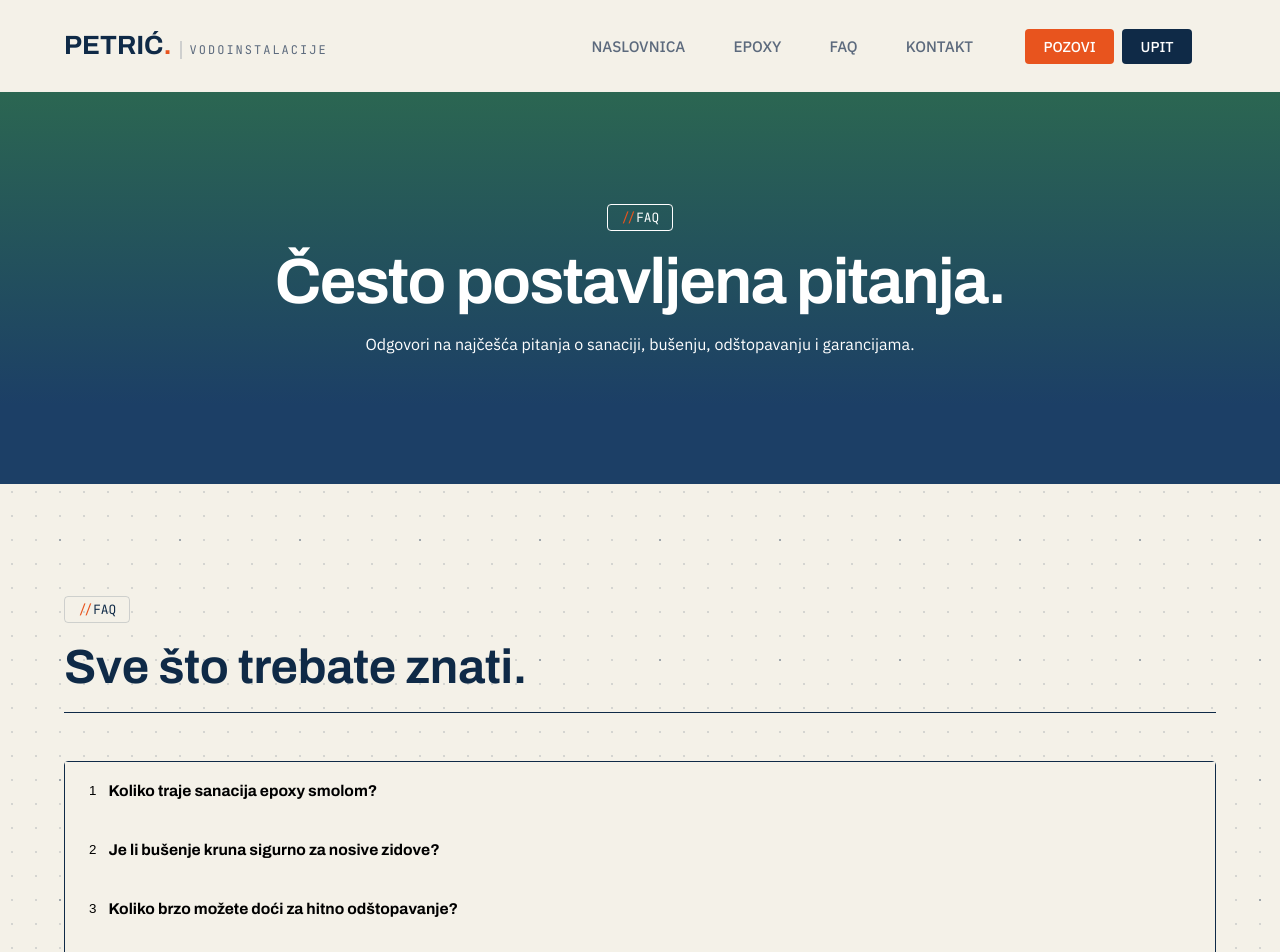
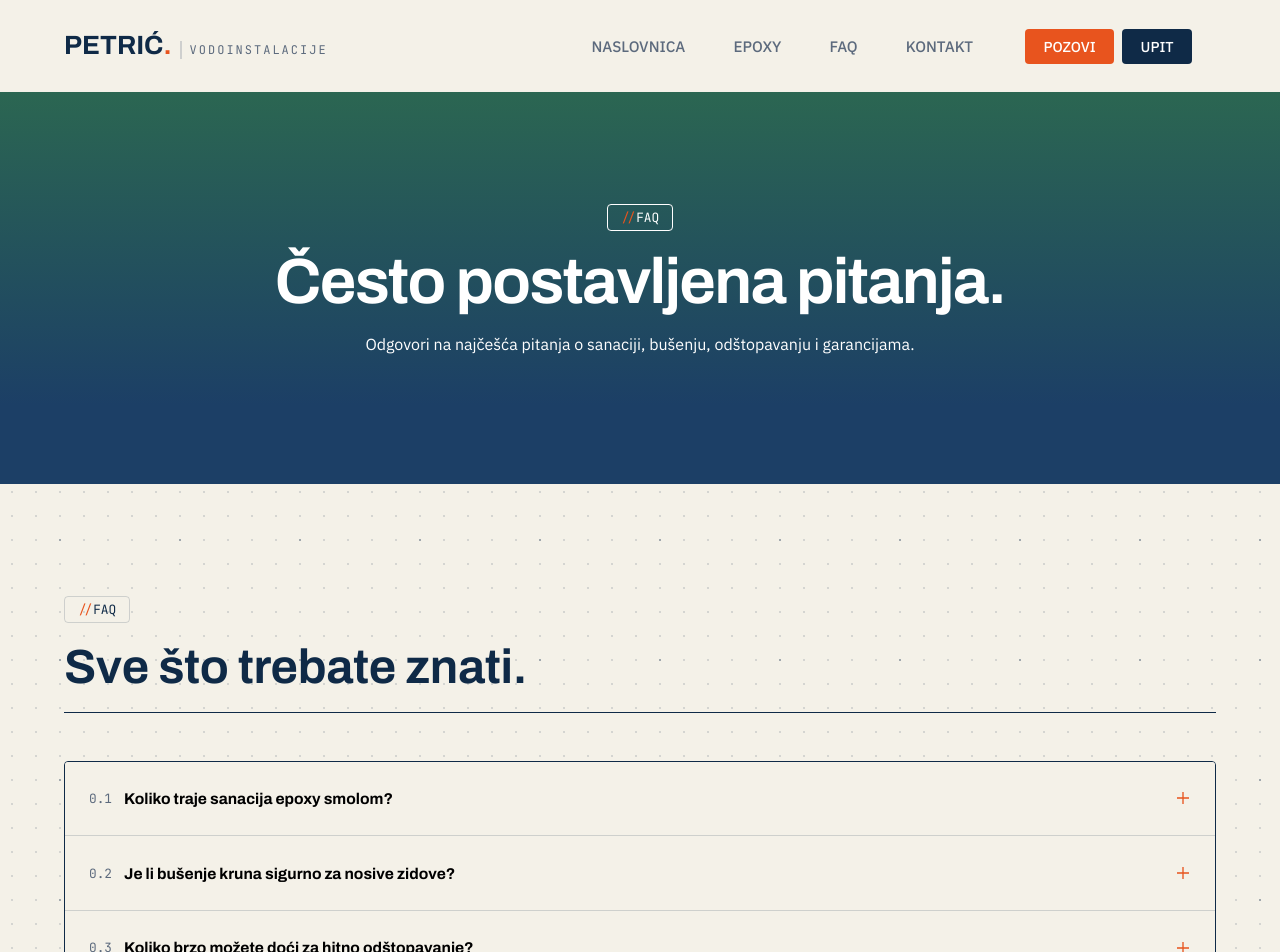
Before and after one commit to Budra160/Petric-vodoinstalacije-web, a React (Vite) app: page /faq in a window 1280 px wide. Shown: the top 952 px of the page. Built offline with nearby package versions, Linux system fonts and the light colour scheme.

Commit message:
Finished FAQ component

```diff
--- a/src/components/FaqComponent/index.jsx
+++ b/src/components/FaqComponent/index.jsx
@@ -1,18 +1,38 @@
 import "./style.css";
-import { faqItems } from "../../constants";
+import { useEffect, useState } from "react";
 import Button from "../Button/index"
 
-export default function FaqComp(){
+export default function FaqComp({constant}){
+    const [isOpen, setIsOpen] = useState(false);
+
+    function showContent(event) {
+        event.preventDefault();
+
+        const item = event.target.closest(".faq-item");
+
+        if(!isOpen){
+        item.classList.add("open");
+        setIsOpen(true);
+        }
+        else if(isOpen){
+        item.classList.remove("open");
+        setIsOpen(false);
+        }
+    }
 
     return(
         <div className="faq-wrapper">
-            {faqItems.map(item => (
-                <Button className="faq-item">
-                    <div className="faq-question">
-                        <span className="faq-num">{item.id + 1}</span>
+            {constant.map(item => (
+                <div onClick={showContent} className="faq-item" key={item.id}>
+                    <Button className="faq-question">
+                        <span className="faq-num">0.{item.id + 1}</span>
                         <h3>{item.question}</h3>
+                        <svg xmlns="http://www.w3.org/2000/svg" width="1rem" height="1rem" viewBox="0 0 24 24"><path fill="var(--accent)" d="M11 17v4h2v-8h8v-2h-8V3h-2v8H3v2h8z"/></svg>
+                    </Button>
+                    <div className="faq-answer">
+                        <p>{item.answer}</p>
                     </div>
-                </Button>
+                </div>
             ))}
         </div>
     );
--- a/src/components/FaqComponent/style.css
+++ b/src/components/FaqComponent/style.css
@@ -10,23 +10,81 @@ button{
     gap: 0rem;
     border:1px solid var(--border-ter);
     border-radius: 4px;
+    overflow: hidden;
+}
+
+.faq-wrapper .faq-item:last-child{
+    border:none;
+}
+
+.faq-question{
+    display: flex;
+    justify-content: space-between;
+    padding: 1.3rem 1.5rem;
+    width: 100%;
+    text-align: left;
+    align-items: center;
+    justify-content: space-between;
+    @media (min-width:1024px) {
+        display: grid;
+        grid-template-columns: auto 1fr auto;
+        gap: .75rem
+    }
+
 }
 
 .faq-item{
-    display: flex;
-    justify-content: space-between;
-    padding: 1.3rem 1.5rem;
-    text-align: left;
-    align-items: center;
+    border-bottom: 1px solid var(--border);
+}
 
+.faq-question h3{
+    max-width: 80%;
+}
+
+.faq-question svg{
+    width: 1rem;
+    aspect-ratio: 1/1;
+    transition: all .25s ease;
 }
 
 .faq-num{
     display: flex;
     align-items: center;
+    font-family: var(--tagline);
+    font-size: .8rem;
+    display: none;
+    color:var(--text-ter);
+    @media (min-width:1024px) {
+        display: flex;
+    }
 }
 
-.faq-question{
+
+
+.faq-answer{
     display: flex;
-    gap: .75rem;
+    align-items: center;
+    text-align: left;
+    height: 0;
+    transition: height .5s ease;
+    overflow: hidden;
+    background-color: var(--bg);
 }
+
+.faq-answer p{
+    padding: .5rem 1.5rem;
+    @media (min-width:1024px) {
+        padding: .5rem 3.75rem;
+    }
+}
+
+.faq-item.open .faq-answer{
+    height: 8rem;
+    @media (min-width:1024px) {
+        height: 5rem;
+    }
+}
+
+.faq-item.open svg{
+    transform: rotate(45deg);
+}
--- a/src/pages/Faq.jsx
+++ b/src/pages/Faq.jsx
@@ -1,7 +1,7 @@
 
 import Section from "../components/Section";
 import FaqComp from "../components/FaqComponent/index"
-
+import { faqItems } from "../constants";
 export default function Faq(){
 
     return (
@@ -34,7 +34,7 @@ export default function Faq(){
                         <h2>Sve  što trebate znati.</h2>
                     </>
                 }
-                children={<FaqComp/>}
+                children={<FaqComp constant={faqItems}/>}
             >
             </Section>
         </>
```
